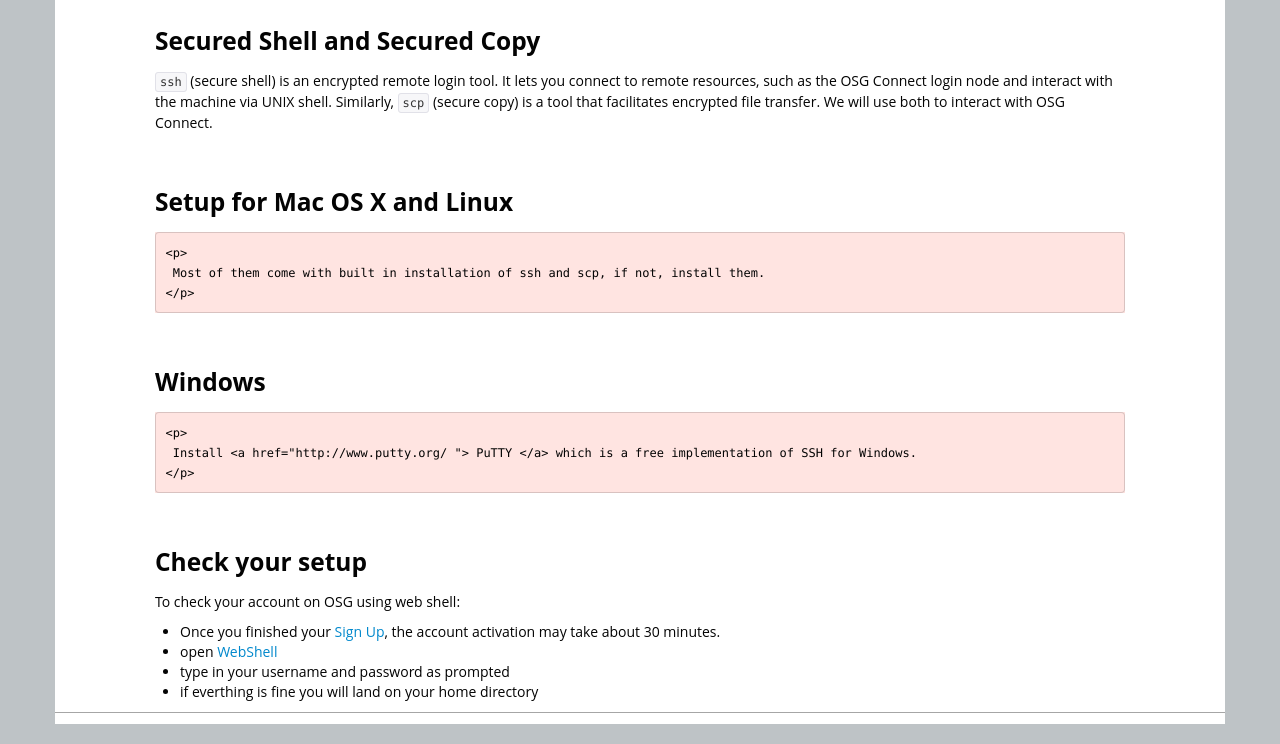
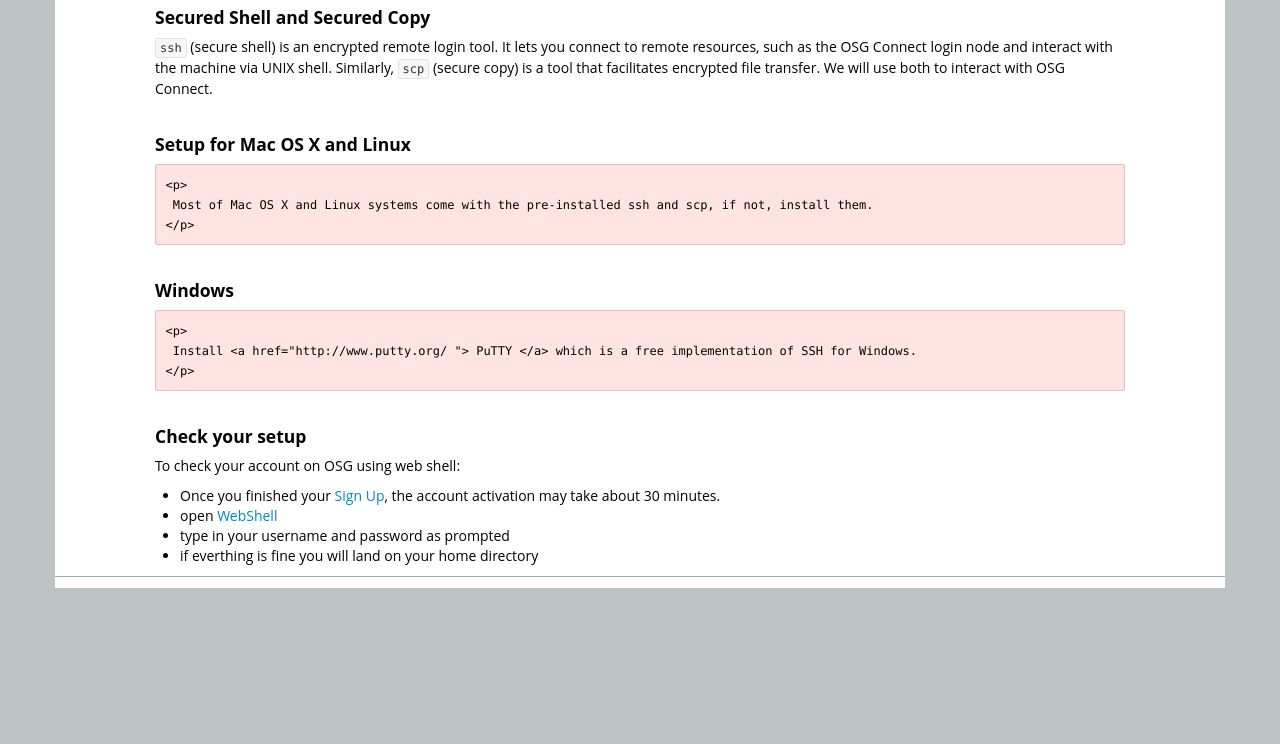
Before and after one commit to SWC-OSG-Workshop/2015-03-03-iupui, a Jekyll site: the page built from setup.md, in a window 1280 px wide. Shown: the part 367-1111 px from the top of the page. Built offline with Jekyll 4.4.1, drawn with Linux system fonts in a browser that asks for light colours; after the commit the page ends 975 px from its top, so only the background shows below that.

Commit message:
edit setup.html file

```diff
--- a/_includes/setup.html
+++ b/_includes/setup.html
@@ -12,26 +12,26 @@
   Please make sure that you have the secured shell available on your laptop,  <em>before</em> the start of your workshop.
 </p>
 
-<h3 style="margin-top: 2em;"> Secured Shell and Secured Copy </h3>
+<h4 style="margin-top: 2em;"> Secured Shell and Secured Copy </h4>
 
    <p>
       <code>ssh</code> (secure shell) is an encrypted remote login tool. It lets you connect to remote resources, such as the OSG Connect login node and interact with the machine via UNIX shell.
       Similarly, <code>scp</code> (secure copy) is a tool that facilitates encrypted file transfer. We will use both to interact with OSG Connect.
    </p>
 
-<h3 style="margin-top: 2em;"> Setup for Mac OS X and Linux </h3>
+<h4 style="margin-top: 2em;"> Setup for Mac OS X and Linux </h4>
 
     <p>
-     Most of them come with built in installation of ssh and scp, if not, install them.
+     Most of Mac OS X and Linux systems come with the pre-installed ssh and scp, if not, install them.
     </p>
 
 
-<h3 style="margin-top: 2em;"> Windows </h3>
+<h4 style="margin-top: 2em;"> Windows </h4>
     <p>
      Install <a href="http://www.putty.org/ "> PuTTY </a> which is a free implementation of SSH for Windows.
     </p>
 
-<h3 style="margin-top: 2em;">Check your setup</h3>
+<h4 style="margin-top: 2em;">Check your setup</h4>
 
 <p>
   To check your account on OSG using web shell:
```
